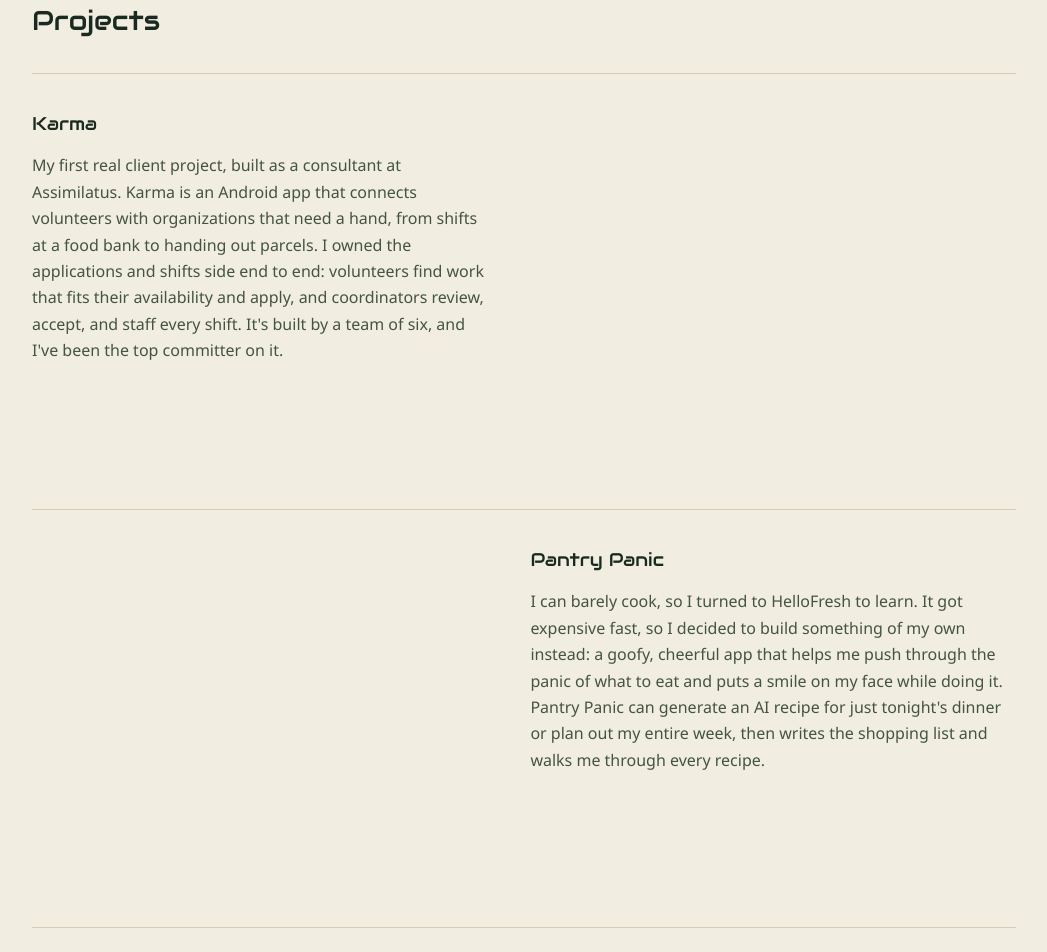
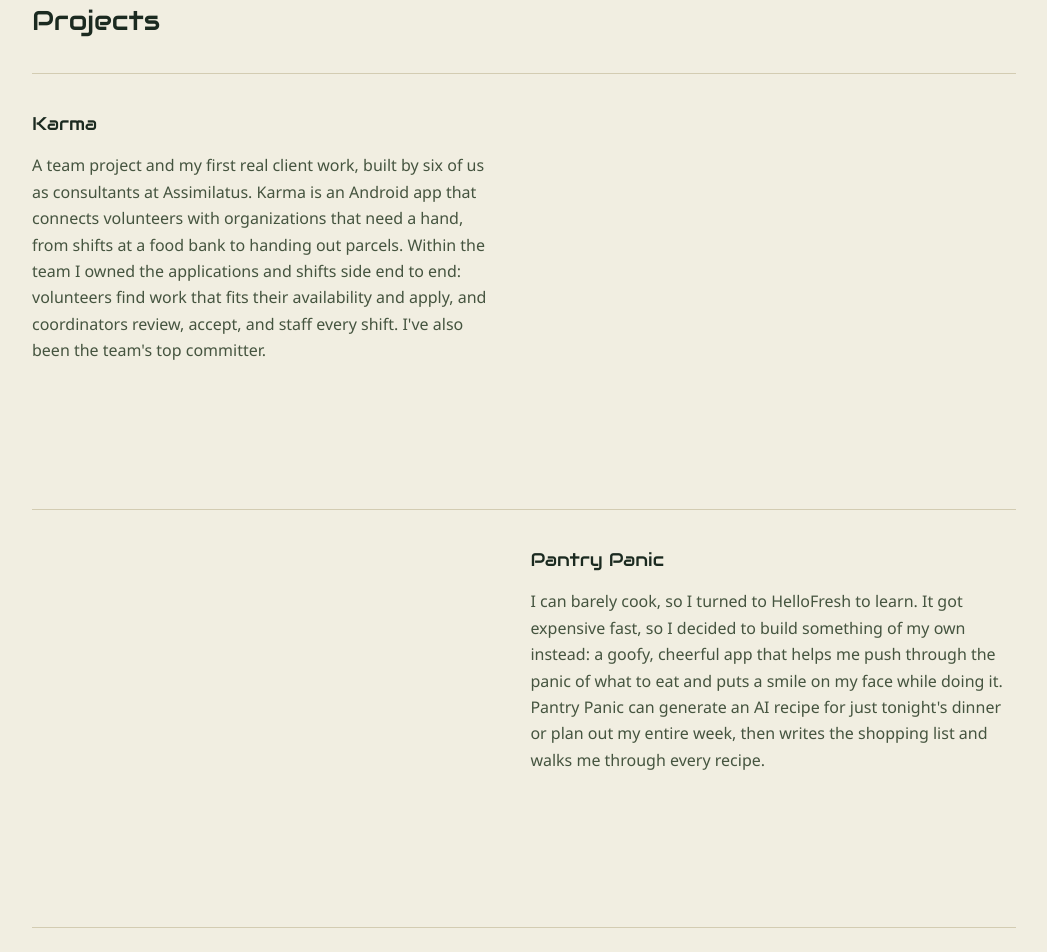
Before and after one commit to ayahassaad/my-portfolio, a plain HTML site: page index.html in a window 1280 px wide. Shown: the part 1405-2357 px from the top of the page, without its empty margins (116-1163 px from the left). Drawn offline with Linux system fonts and the light colour scheme; a web font is replaced by a local one.

Commit message:
Say up front that Karma is a team project

```diff
--- a/index.html
+++ b/index.html
@@ -188,7 +188,7 @@
           <div class="project-head">
             <h3>Karma</h3>
           </div>
-          <p>My first real client project, built as a consultant at Assimilatus. Karma is an Android app that connects volunteers with organizations that need a hand, from shifts at a food bank to handing out parcels. I owned the applications and shifts side end to end: volunteers find work that fits their availability and apply, and coordinators review, accept, and staff every shift. It's built by a team of six, and I've been the top committer on it.</p>
+          <p>A team project and my first real client work, built by six of us as consultants at Assimilatus. Karma is an Android app that connects volunteers with organizations that need a hand, from shifts at a food bank to handing out parcels. Within the team I owned the applications and shifts side end to end: volunteers find work that fits their availability and apply, and coordinators review, accept, and staff every shift. I've also been the team's top committer.</p>
         </div>
         <div class="project-popup">
           <p class="popup-tech"><strong>Built using:</strong> Kotlin, Jetpack Compose, Material 3, Retrofit, Node.js, Express, TypeScript, Prisma, PostgreSQL, GitHub Actions</p>
```
